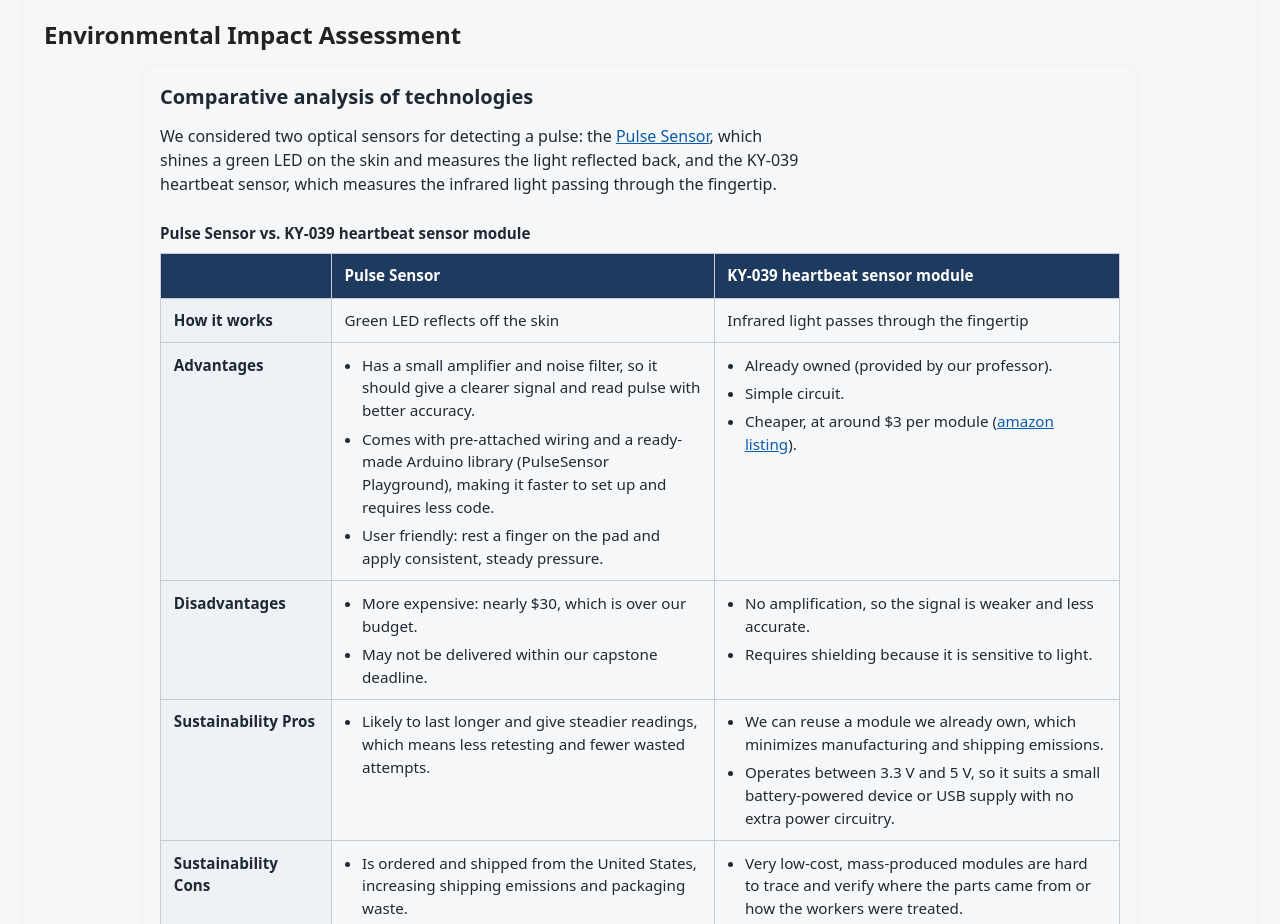
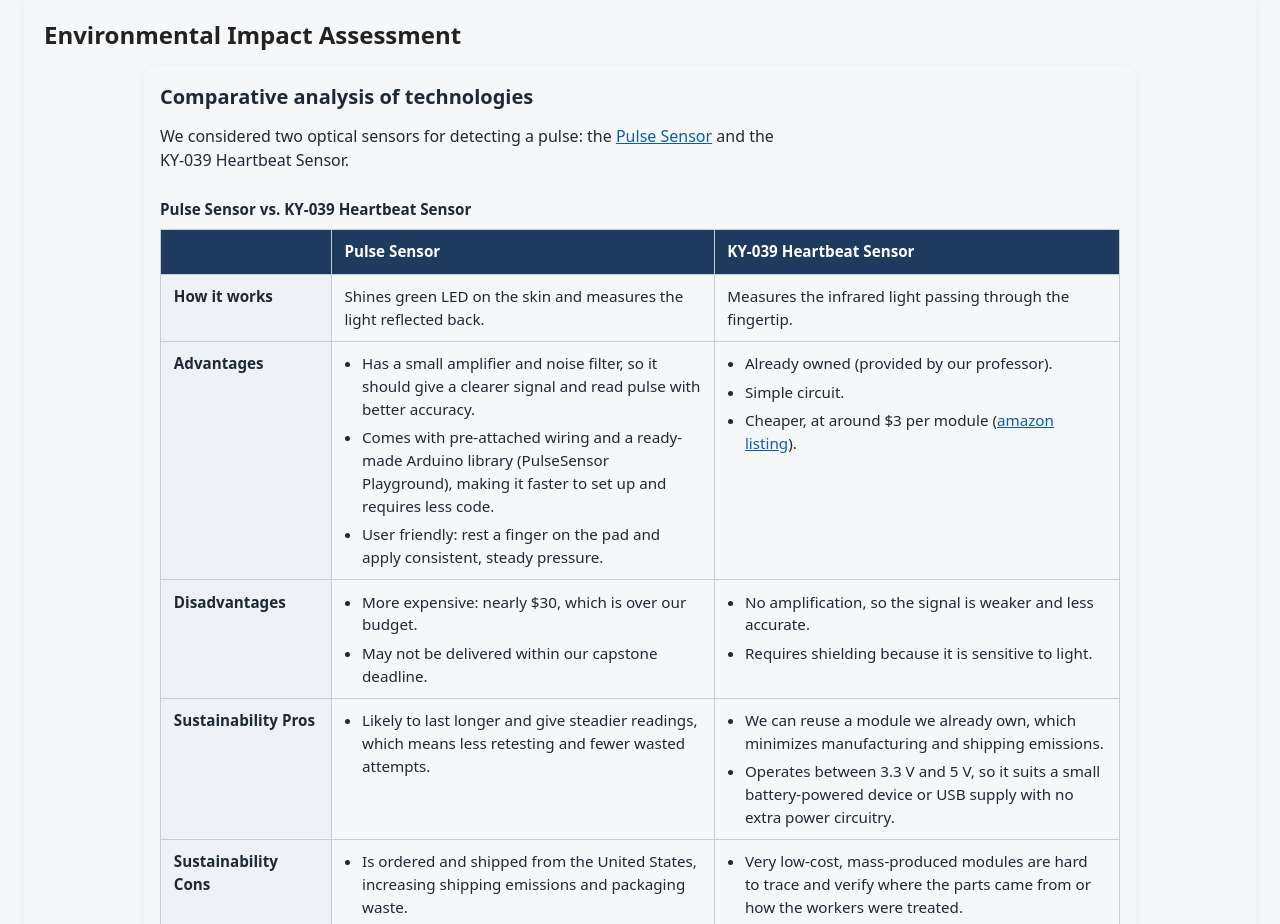
Before and after one commit to Alex-DAgnone/tech117-final-project, a plain HTML site: page index.html in a window 1280 px wide. Shown: the part 2340-3264 px from the top of the page. Drawn offline with nearby package versions, Linux system fonts and the light colour scheme.

Commit message:
Update index.html

```diff
--- a/index.html
+++ b/index.html
@@ -117,26 +117,24 @@
   <h3>Comparative analysis of technologies</h3>
   <p>
     We considered two optical sensors for detecting a pulse: the
-    <a href="https://www.sparkfun.com/pulse-sensor.html">Pulse Sensor</a>, which shines a green LED on the skin
-    and measures the light reflected back, and the KY-039 heartbeat sensor, which measures the infrared light
-    passing through the fingertip.
+    <a href="https://www.sparkfun.com/pulse-sensor.html">Pulse Sensor</a> and the KY-039 Heartbeat Sensor.
   </p>
 
   <div class="compare-scroll">
     <table>
-      <caption>Pulse Sensor vs. KY-039 heartbeat sensor module</caption>
+      <caption>Pulse Sensor vs. KY-039 Heartbeat Sensor</caption>
       <thead>
         <tr>
           <th scope="col">&nbsp;</th>
           <th scope="col">Pulse Sensor</th>
-          <th scope="col">KY-039 heartbeat sensor module</th>
+          <th scope="col">KY-039 Heartbeat Sensor</th>
         </tr>
       </thead>
       <tbody>
         <tr>
           <th scope="row">How it works</th>
-          <td>Green LED reflects off the skin</td>
-          <td>Infrared light passes through the fingertip</td>
+          <td>Shines green LED on the skin and measures the light reflected back.</td>
+          <td>Measures the infrared light passing through the fingertip.</td>
         </tr>
         <tr>
           <th scope="row">Advantages</th>
```
